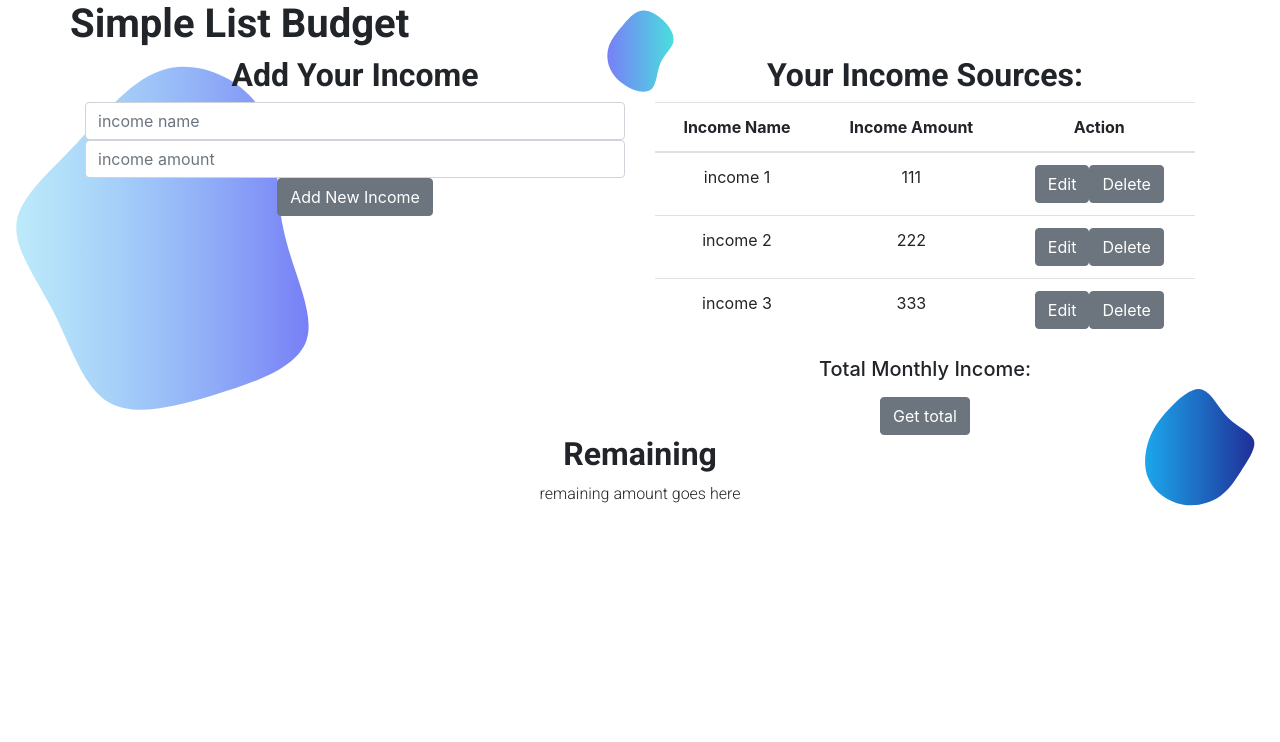
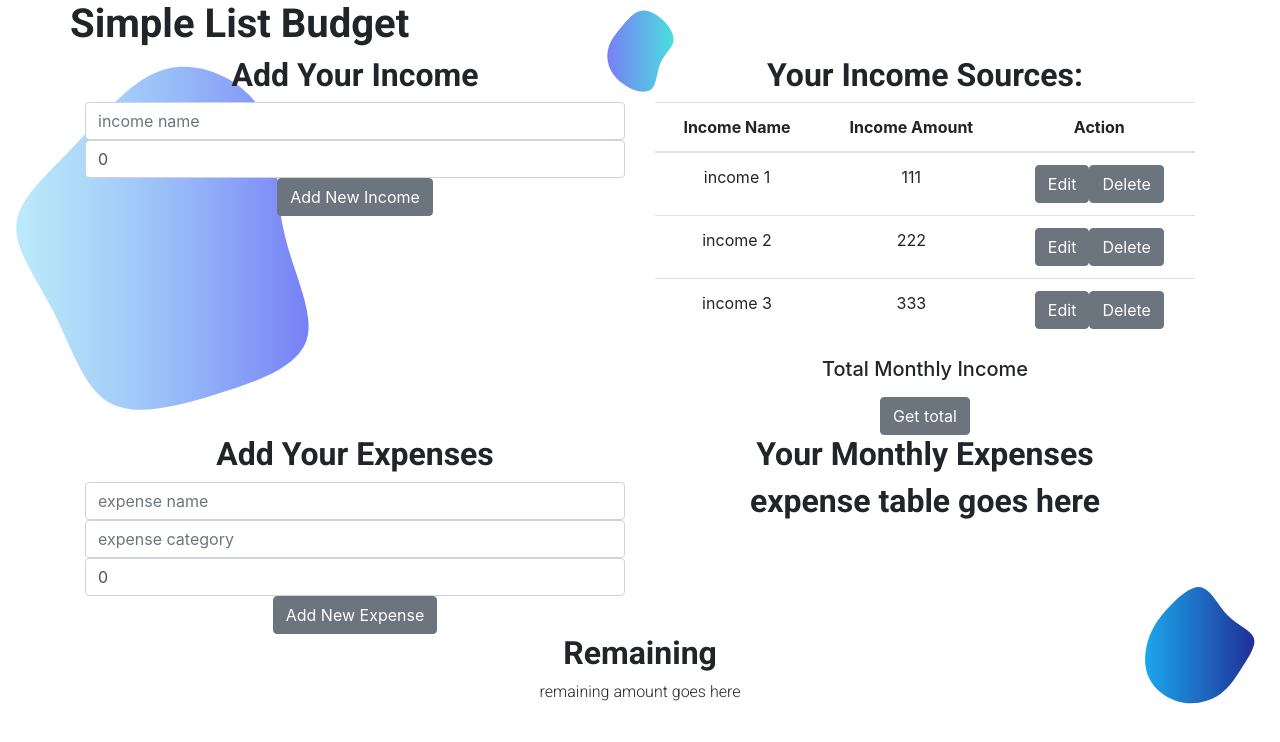
Before and after one commit to SirenaAlyceDev/react-budget, a React (Create React App) app: page /faqs in a window 1280 px wide. Shown: the top 742 px of the page. Built offline with nearby package versions, Linux system fonts and the light colour scheme; the HTML template or start-up script is replaced by a standard one.

Commit message:
started expenses part of web app

```diff
--- /dev/null
+++ b/src/components/AddExpenseComponent.js
@@ -0,0 +1,36 @@
+import React, { useState } from "react";
+import { Button, Form, Input } from "reactstrap";
+
+const AddExpenseForm = (props) => {
+  const initialFormState = { id: null, name: "", category:"",amount: 0 };
+  const [expense, setExpense] = useState(initialFormState);
+
+  const handleInputChange = (event) => {
+    const { name, value } = event.target
+    setExpense({ ...expense, [name]: value })
+    if (name === 'amount') {
+      expense.amount = parseInt(value)
+    }
+  }
+
+  return (
+
+    <Form onSubmit={event => {
+      event.preventDefault()
+      if (expense.amount) {
+        expense.amount = parseInt(expense.amount)
+      }
+      if (!expense.name || !expense.category || !expense.amount)
+      return
+      props.addExpense(expense)
+      setExpense(initialFormState)
+    }}>
+      <Input type="text" name="name" placeholder="expense name" value={expense.name} onChange={handleInputChange} />
+      <Input type="text" name="category" placeholder="expense category" value={expense.category} onChange={handleInputChange} />
+      <Input type="number" name="amount" placeholder="expense amount" value={expense.amount} onChange={handleInputChange} />
+      <Button>Add New Expense</Button>
+    </Form>
+  );
+};
+
+export default AddExpenseForm;
--- a/src/components/AddIncomeComponent.js
+++ b/src/components/AddIncomeComponent.js
@@ -26,7 +26,7 @@ const AddIncomeForm = (props) => {
       setIncome(initialFormState)
     }}>
       <Input type="text" name="name" placeholder="income name" value={income.name} onChange={handleInputChange} />
-      <Input type="number" name="amount" placeholder="income amount" value={props.newint} onChange={handleInputChange} />
+      <Input type="number" name="amount" placeholder="income amount" value={income.amount} onChange={handleInputChange} />
       <Button>Add New Income</Button>
     </Form>
   );
--- /dev/null
+++ b/src/components/ExpenseViewComponent.js
@@ -0,0 +1,47 @@
+import React from "react";
+import { Table, Button } from "reactstrap";
+
+const ExpenseTable = (props) => {
+  return (
+      <h2>expense table goes here</h2>
+    // <Table>
+    //   <thead>
+    //     <tr>
+    //       <th>Expense Name</th>
+    //       <th>Expense Category</th>
+    //       <th>Expense Amount</th>
+    //       <th>Action</th>
+    //     </tr>
+    //   </thead>
+    //   <tbody>
+    //     {props.expenses.length > 0 ? (
+    //       props.expenses.map((income) => (
+    //         <tr key={expense.id}>
+    //           <td>{expense.name}</td>
+    //           <td>{expense.category}</td>
+    //           <td>{expense.amount}</td>
+    //           <td>
+    //             <Button
+    //               onClick={() => {
+    //                 props.editRow(expense);
+    //               }}
+    //             >
+    //               Edit
+    //             </Button>
+    //             <Button onClick={() => props.deleteExpense(expense.id)}>
+    //               Delete
+    //             </Button>
+    //           </td>
+    //         </tr>
+    //       ))
+    //     ) : (
+    //       <tr>
+    //         <td>No Expense Added</td>
+    //       </tr>
+    //     )}
+    //   </tbody>
+    // </Table>
+  );
+};
+
+export default ExpenseTable;
--- a/src/components/SimpleListComponent.js
+++ b/src/components/SimpleListComponent.js
@@ -1,8 +1,10 @@
 import React, { useState } from 'react';
 import { Row, Col, Container, Button } from "reactstrap";
 import IncomeTable from './IncomeViewComponent';
+import ExpenseTable from './ExpenseViewComponent';
 import AddIncomeForm from './AddIncomeComponent';
 import EditIncomeForm from './EditIncomeComponent';
+import AddExpenseForm from './AddExpenseComponent';
 
 const ListBudget = (props) => {
   const incomeData = [
@@ -72,12 +74,26 @@ const ListBudget = (props) => {
         Your Income Sources:
       </h2>
       <IncomeTable incomes={incomes} deleteIncome={deleteIncome} editRow={editRow} />
-      <h5>Total Monthly Income: </h5>
+      <h5>Total Monthly Income </h5>
       <p>{props.sum}</p>
       <Button onClick={() => calculations()}>
         Get total
       </Button>
       </Col>
+      </Row>
+      <Row>
+        <Col>
+        <h2>
+          Add Your Expenses
+        </h2>
+        <AddExpenseForm />
+        </Col>
+        <Col>
+        <h2>
+          Your Monthly Expenses
+        </h2>
+        <ExpenseTable />
+        </Col>
       </Row>
       <Row>
         <Col>
```
Also changed, not shown: 1 other file (tests, documents, lock files or other folders).
